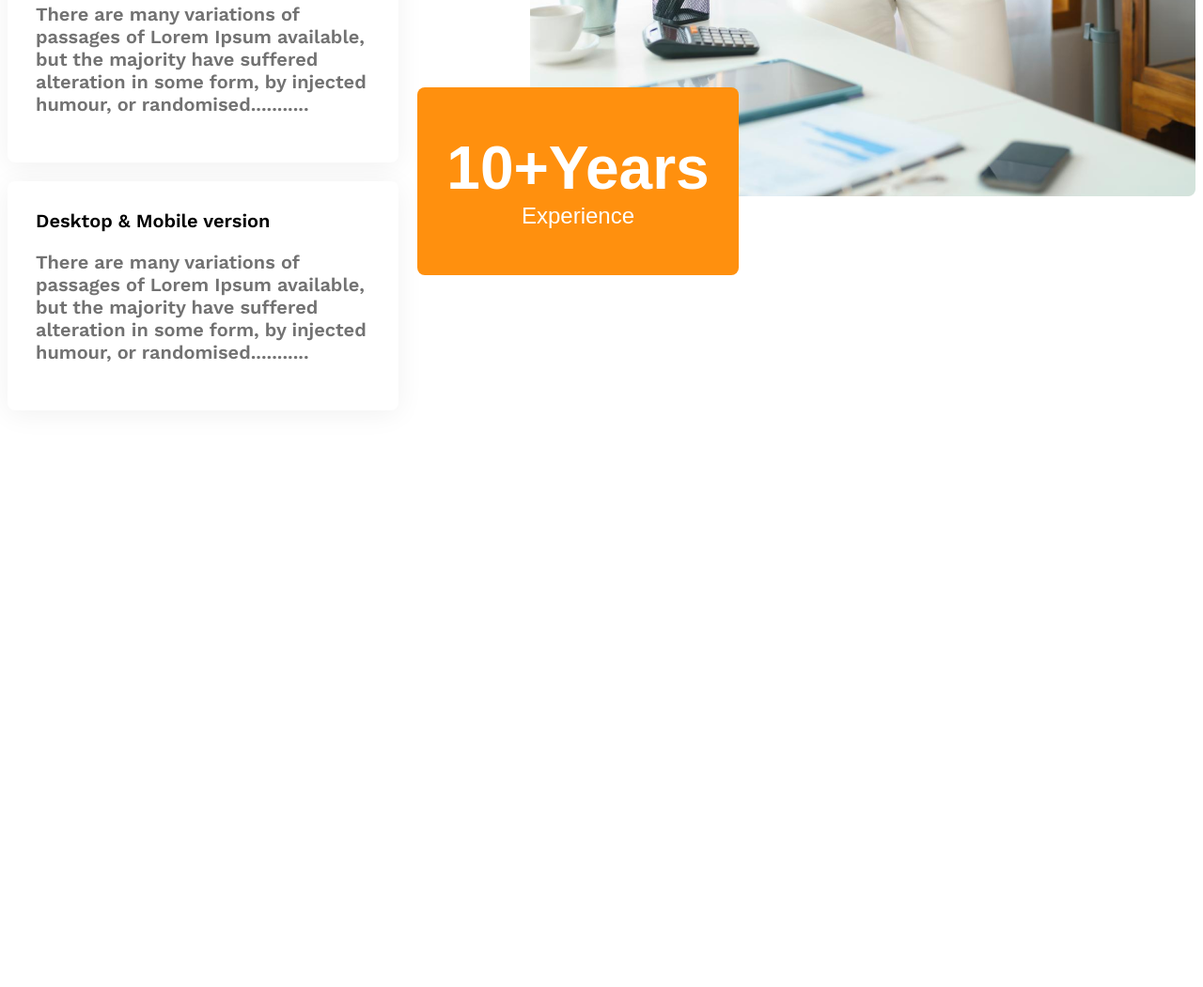
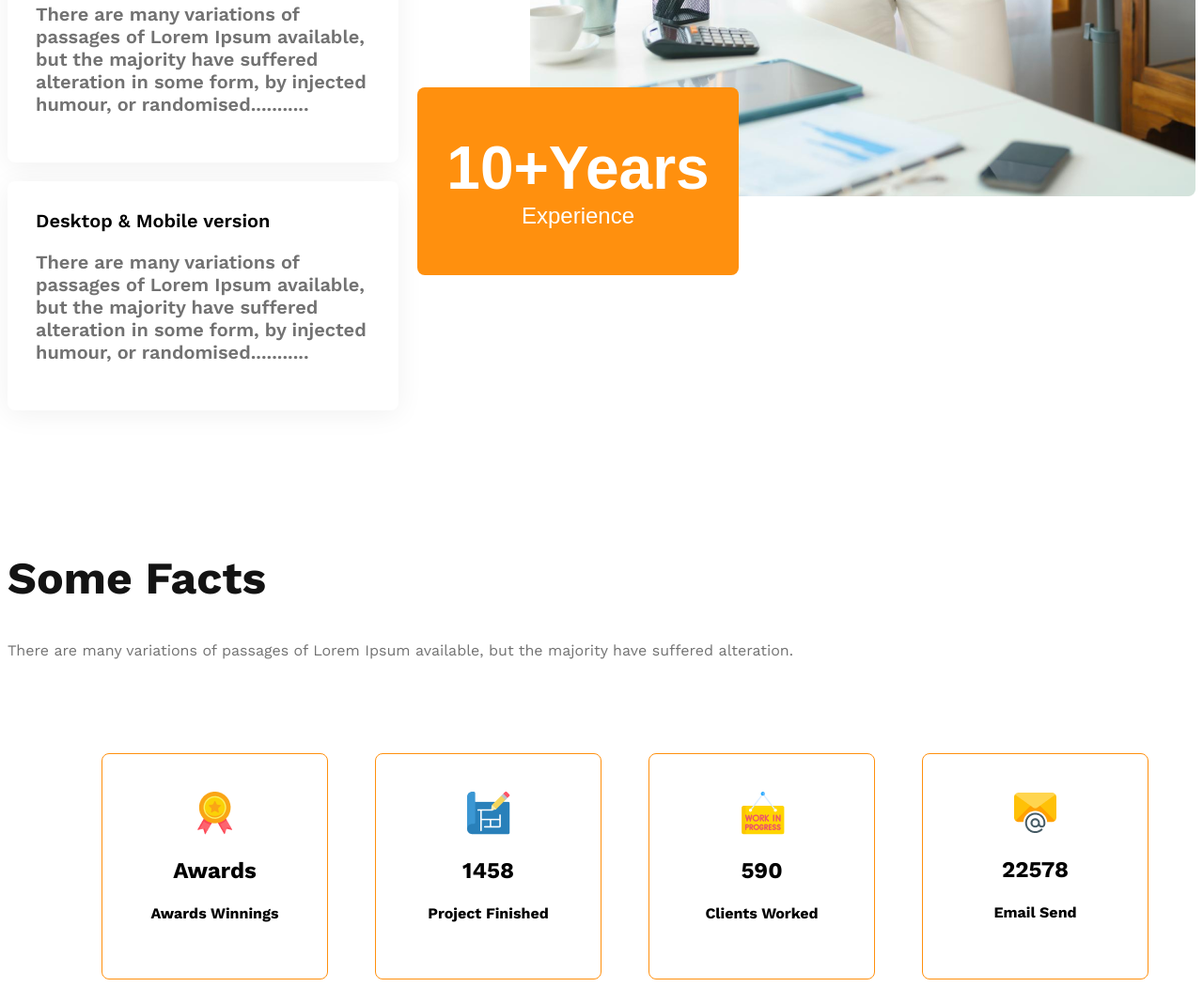
Before and after one commit to aalihasan/g3-architects-responsive-website, a plain HTML site: page index.html in a window 1280 px wide. Shown: the part 2902-3953 px from the top of the page at 94% size. Before the commit the page ends 3367 px from the top, so only its background shows below. Drawn offline with nearby package versions, Linux system fonts and the light colour scheme.

Commit message:
style the fact section and responsive use media query

```diff
--- a/index.html
+++ b/index.html
@@ -104,6 +104,45 @@
       </div>
     </section>
 
+    <!-- Some Facts styles  -->
+
+    <section class="fact-container">
+      <div>
+        <h1 class="fact-title">Some Facts</h1>
+        <p class="text-light-gray">There are many variations of passages of Lorem Ipsum available, but the majority have suffered alteration.</p>
+      </div>
+      <div class="display-grid">
+        <div class="fact-card fact-card-box">
+          <div class="card-icon">
+            <img src="images/icons/ribon.png" alt="">
+            <h1>Awards</h1>
+            <h4>Awards Winnings</h4>
+          </div>
+          </div>
+        <div class="fact-card fact-card-box">
+         <div class="card-icon" >
+          <img src="images/icons/projects.png" alt="">
+          <h1>1458</h1>
+          <h4>Project Finished</h4>
+         </div>
+          </div>
+        <div class="fact-card fact-card-box">
+          <div class="card-icon">
+            <img src="images/icons/customers.png" alt="">
+            <h1>590</h1>
+            <h4>Clients Worked</h4>
+          </div>
+          </div>
+        <div class="fact-card fact-card-box">
+          <div class="card-icon">
+            <img src="images/icons/email.png" alt="">
+            <h1>22578</h1>
+            <h4>Email Send</h4>
+          </div>
+        </div>
+      </div>
+    </section>
+
 
 
 
--- a/styles/style.css
+++ b/styles/style.css
@@ -186,8 +186,36 @@ font-weight: 700;
 
 }
 
+/* Some Facts styles  */
+
+.fact-card-box{
+padding: 40px 40px 50px 40px;
+width: 241px;
+height: 241px;
+box-sizing: border-box;
+border: 1px solid rgb(255, 144, 14);
+border-radius: 8px;
 
 
+}
+.card-icon{
+  text-align: center;
+}
+
+.display-grid{
+  width: 0 auto;
+  margin-left: 100px;
+  margin-top: 100px;
+  display: grid;
+  grid-template-columns: repeat(4, 1fr);
+}
+.fact-title{
+  color: rgb(19, 19, 19);
+font-size: 3rem;
+font-weight: 700;
+
+
+}
 
 /* responsive media query  */
 @media screen and (max-width:576px){
@@ -203,7 +231,9 @@ font-weight: 700;
    margin: 0 auto;
 
   }
-  .team-image-container{
+  .team-image-container,
+  .display-grid{
+    gap: 20px;
   display: grid;
   grid-template-columns: repeat(1,1fr);
 
```
